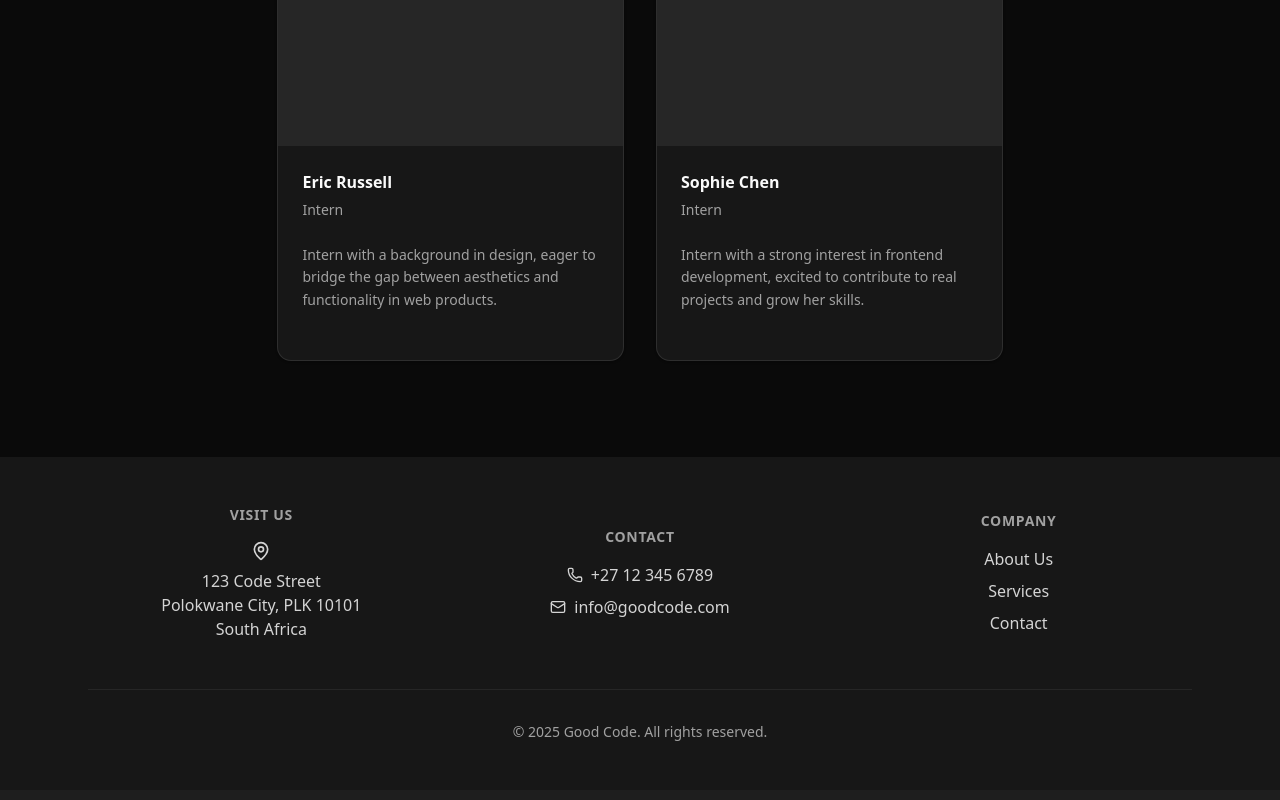
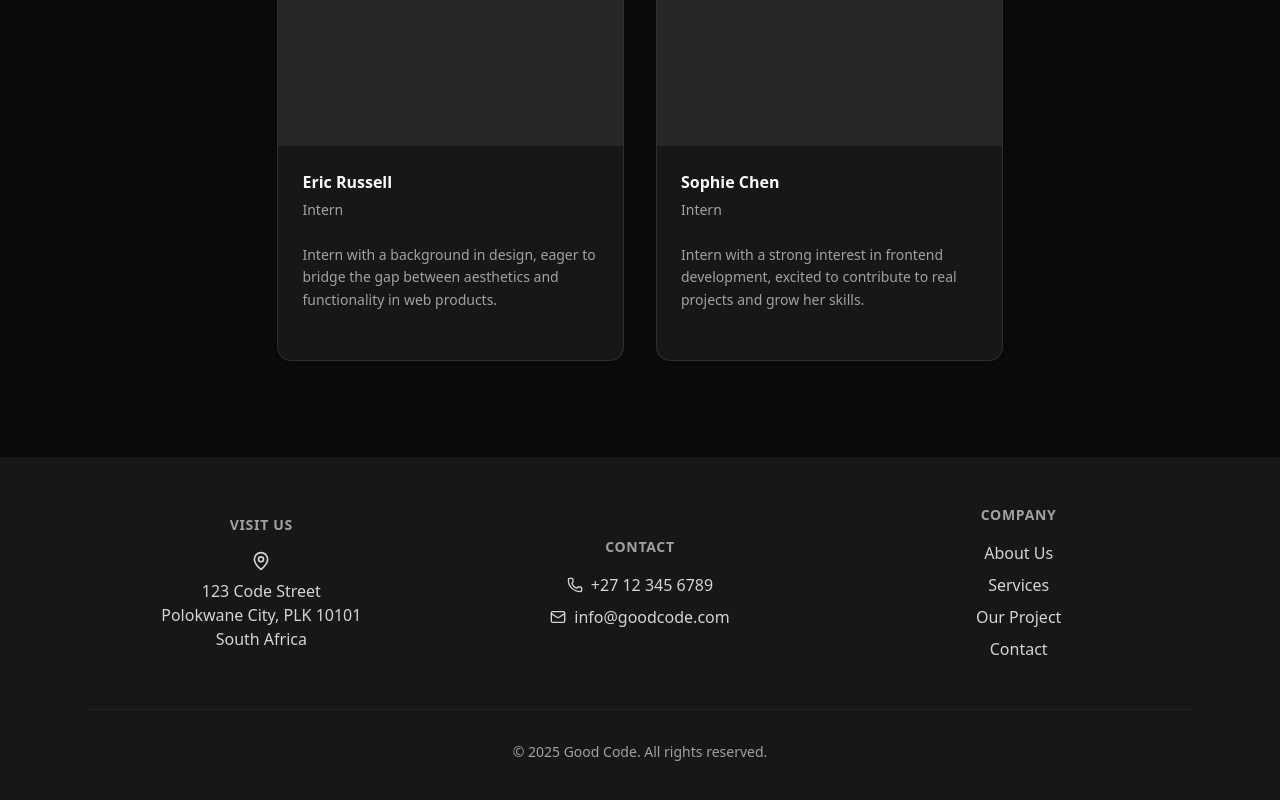
Before and after one commit to Good-Codes/home-site, a Next.js app: page /about in a window 1280 px wide. Shown: the part 1392-2192 px from the top of the page. Built offline with nearby package versions, Linux system fonts and the light colour scheme.

Commit message:
feat: add link to "Our Project" in footer for improved navigation

```diff
--- a/components/footer.tsx
+++ b/components/footer.tsx
@@ -66,6 +66,14 @@ export default function Footer() {
               </li>
               <li>
                 <Link
+                  href="/projects"
+                  className="text-neutral-600 transition-colors duration-300 hover:text-[#67AFA7] dark:text-neutral-300 dark:hover:text-[#6A7A78]"
+                >
+                  Our Project
+                </Link>
+              </li>
+              <li>
+                <Link
                   href="/contact"
                   className="text-neutral-600 transition-colors duration-300 hover:text-[#67AFA7] dark:text-neutral-300 dark:hover:text-[#6A7A78]"
                 >
```
